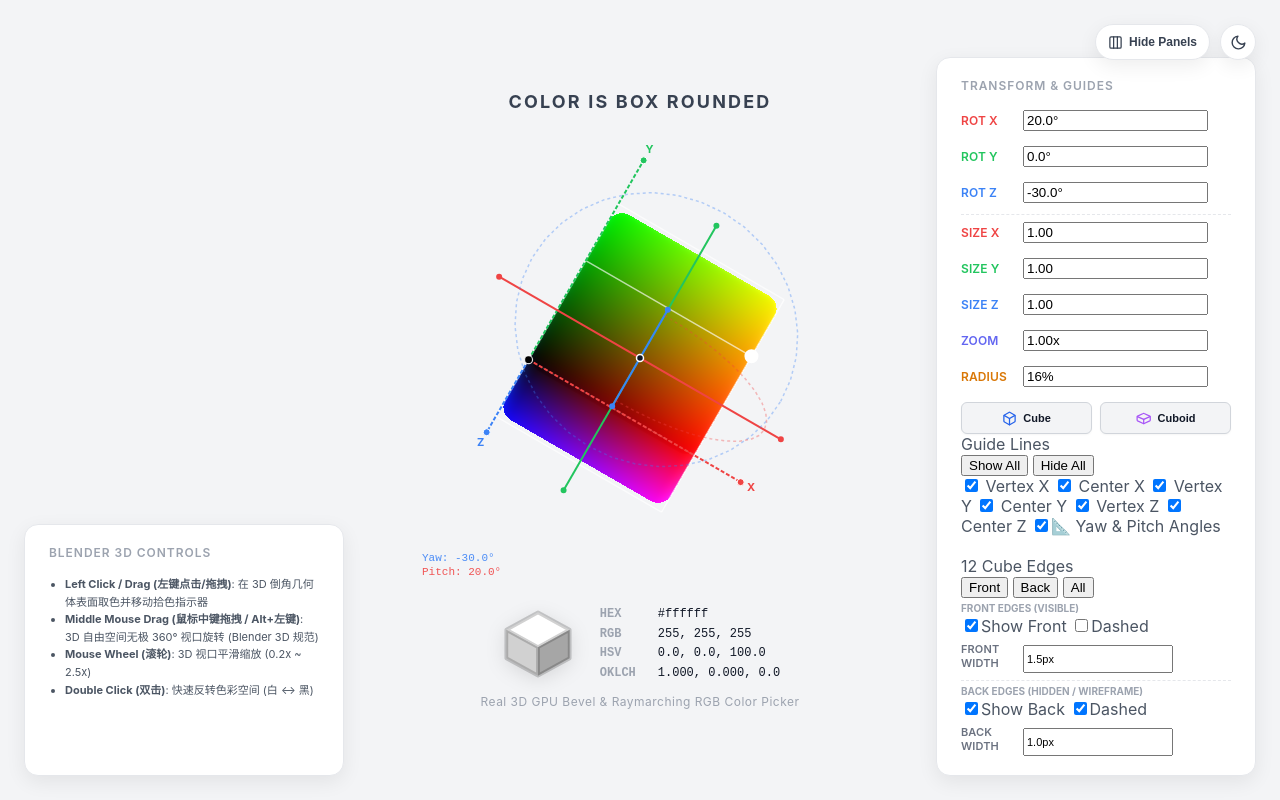
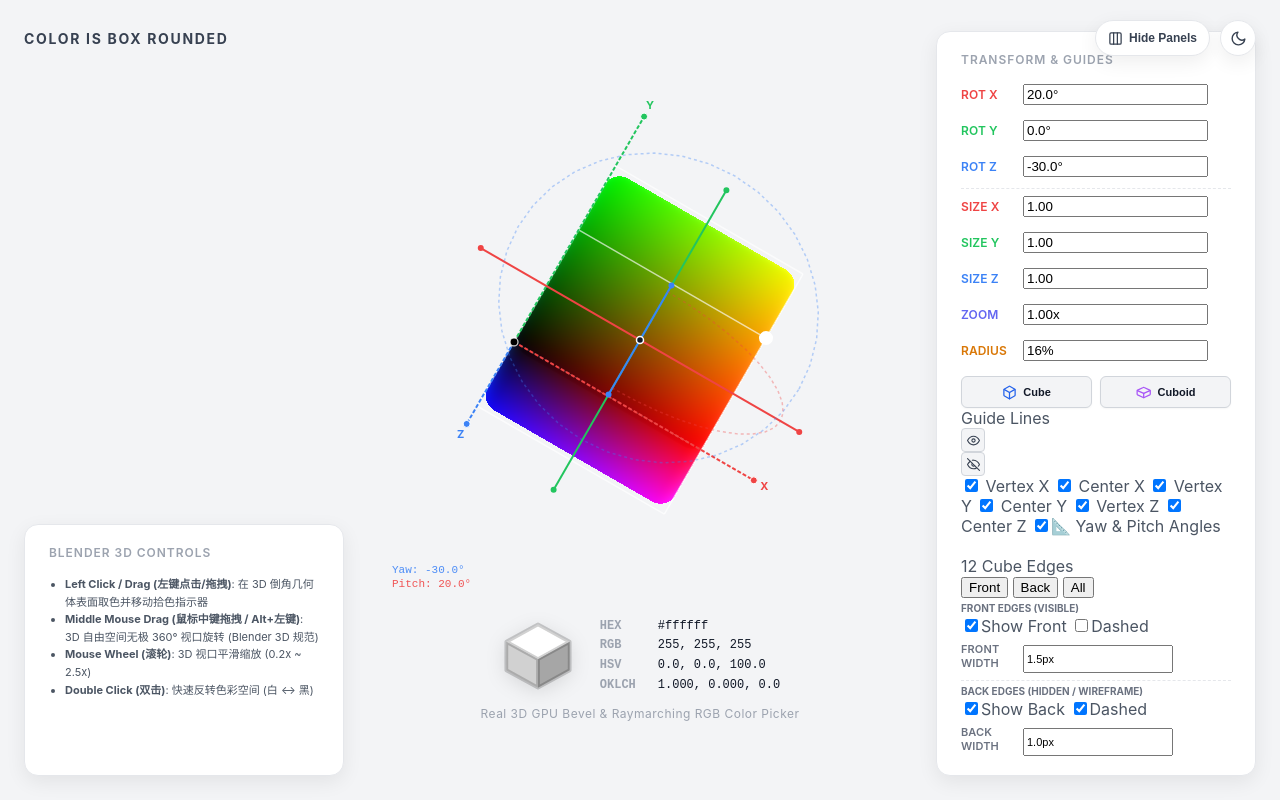
Before and after one commit to connoryang331/color-is-box-rounded, a website: page demo/index.html in a window 1280 px wide. Drawn offline with Linux system fonts and the light colour scheme.

Commit message:
feat(ui): place brand title on top-left aligned with actions bar, enlarge canvas to 520px, and replace text buttons with SVG icon buttons

```diff
--- a/demo/index.html
+++ b/demo/index.html
@@ -99,15 +99,32 @@
     border-color: var(--border-slider-hover);
   }
 
-  /* Theme Toggle & Panels Toggle Floating Buttons */
-  .top-action-bar {
+  /* Top Floating Actions: Title on Left, Actions on Right */
+  .top-navbar {
     position: fixed;
-    top: 24px;
+    top: 20px;
+    left: 24px;
     right: 24px;
     display: flex;
     align-items: center;
+    justify-content: space-between;
+    z-index: 100;
+    pointer-events: none;
+  }
+  .top-navbar .app-brand {
+    font-size: 14px;
+    font-weight: 700;
+    letter-spacing: .12em;
+    text-transform: uppercase;
+    color: var(--text-title);
+    pointer-events: auto;
+    user-select: none;
+  }
+  .top-action-bar {
+    display: flex;
+    align-items: center;
     gap: 10px;
-    z-index: 100;
+    pointer-events: auto;
   }
   .action-btn {
     height: 36px;
@@ -134,12 +151,38 @@
   .action-btn:hover {
     transform: scale(1.04);
   }
+
+  .btn-mini-icon {
+    width: 24px;
+    height: 24px;
+    padding: 0;
+    border-radius: 4px;
+    background: var(--bg-btn);
+    border: 1px solid var(--border-btn);
+    color: var(--text-btn);
+    cursor: pointer;
+    display: flex;
+    align-items: center;
+    justify-content: center;
+    transition: all 0.15s;
+  }
+  .btn-mini-icon:hover {
+    background: var(--bg-btn-hover);
+    color: var(--text-val);
+  }
+  .btn-mini-icon.active {
+    background: #007AFF;
+    border-color: #007AFF;
+    color: #fff;
+  }
 </style>
 </head>
 <body>
-  <!-- Top Floating Actions: Panels Toggle & Dark/Light Theme -->
+  <!-- Top Navigation: Brand on Left, Actions on Right -->
+  <div class="top-navbar">
+    <div class="app-brand">Color Is Box Rounded</div>
     <div class="top-action-bar">
-    <button id="panels-toggle" class="action-btn" title="Toggle Side Panels (How to use & Transform Parameters)">
+      <button id="panels-toggle" class="action-btn" title="Toggle Side Panels">
         <svg viewBox="0 0 24 24" width="15" height="15" fill="none" stroke="currentColor" stroke-width="2" stroke-linecap="round" stroke-linejoin="round">
           <rect x="3" y="3" width="18" height="18" rx="2" ry="2"></rect>
           <line x1="9" y1="3" x2="9" y2="21"></line>
@@ -163,6 +206,7 @@
           <path d="M21 12.79A9 9 0 1 1 11.21 3 7 7 0 0 0 21 12.79z"></path>
         </svg>
       </button>
+    </div>
   </div>
 
   <div class="panel-info" id="current-card" style="width: 320px;">
@@ -253,8 +297,18 @@
         <div class="guide-header">
           <span>Guide Lines</span>
           <div class="btn-all-group">
-            <button class="btn-mini" id="btn-show-all">Show All</button>
-            <button class="btn-mini" id="btn-hide-all">Hide All</button>
+            <button class="btn-mini-icon" id="btn-show-all" title="Show All Guide Lines">
+              <svg viewBox="0 0 24 24" width="13" height="13" fill="none" stroke="currentColor" stroke-width="2" stroke-linecap="round" stroke-linejoin="round">
+                <path d="M1 12s4-8 11-8 11 8 11 8-4 8-11 8-11-8-11-8z"></path>
+                <circle cx="12" cy="12" r="3"></circle>
+              </svg>
+            </button>
+            <button class="btn-mini-icon" id="btn-hide-all" title="Hide All Guide Lines">
+              <svg viewBox="0 0 24 24" width="13" height="13" fill="none" stroke="currentColor" stroke-width="2" stroke-linecap="round" stroke-linejoin="round">
+                <path d="M17.94 17.94A10.07 10.07 0 0 1 12 20c-7 0-11-8-11-8a18.45 18.45 0 0 1 5.06-5.94M9.9 4.24A9.12 9.12 0 0 1 12 4c7 0 11 8 11 8a18.5 18.5 0 0 1-2.16 3.19m-6.72-1.07a3 3 0 1 1-4.24-4.24"></path>
+                <line x1="1" y1="1" x2="23" y2="23"></line>
+              </svg>
+            </button>
           </div>
         </div>
         <div class="guide-grid">
@@ -280,7 +334,7 @@
         </div>
 
         <!-- Front Edges (前侧可见边) -->
-        <div style="font-size: 10px; font-weight: 700; color: #9ca3af; text-transform: uppercase; margin: 4px 0 2px 0;">Front Edges (Visible)</div>
+        <div style="font-size: 10px; font-weight: 700; color: var(--text-label); text-transform: uppercase; margin: 4px 0 2px 0;">Front Edges (Visible)</div>
         <div class="guide-grid" style="margin-bottom: 4px;">
           <label class="guide-toggle-item"><input type="checkbox" id="ef-vis" checked>Show Front</label>
           <label class="guide-toggle-item"><input type="checkbox" id="ef-dash">Dashed</label>
@@ -294,7 +348,7 @@
         </div>
 
         <!-- Back / Hidden Edges (后侧暗部透视边) -->
-        <div style="font-size: 10px; font-weight: 700; color: #9ca3af; text-transform: uppercase; margin: 8px 0 2px 0; padding-top: 4px; border-top: 1px dashed #e5e7eb;">Back Edges (Hidden / Wireframe)</div>
+        <div style="font-size: 10px; font-weight: 700; color: var(--text-label); text-transform: uppercase; margin: 8px 0 2px 0; padding-top: 4px; border-top: 1px dashed var(--border-dashed);">Back Edges (Hidden / Wireframe)</div>
         <div class="guide-grid" style="margin-bottom: 4px;">
           <label class="guide-toggle-item"><input type="checkbox" id="eb-vis" checked>Show Back</label>
           <label class="guide-toggle-item"><input type="checkbox" id="eb-dash" checked>Dashed</label>
@@ -311,7 +365,6 @@
   </div>
 
   <div class="center-col">
-    <h1>Color Is Box Rounded</h1>
     <div class="panel-holder"><div id="holder"></div></div>
 
     <!-- Vertical Aligned Gray Values & Enriched 3D Current Color Preview Cube -->
@@ -356,7 +409,7 @@
   <script src="../dist/color-is-box-rounded.iife.js"></script>
   <script>
     const holder = document.getElementById('holder');
-    const picker = ColorIsBoxRounded.createRoundedBoxPicker(holder, { initialColor: { r: 255, g: 255, b: 255 }, size: 460 });
+    const picker = ColorIsBoxRounded.createRoundedBoxPicker(holder, { initialColor: { r: 255, g: 255, b: 255 }, size: 520 });
     const show = (c) => {
       document.getElementById('v-hex').textContent = c.hex;
       document.getElementById('v-rgb').textContent = c.rgb.r + ', ' + c.rgb.g + ', ' + c.rgb.b;
```
Lines whose indentation alone changed are shown as unchanged.
